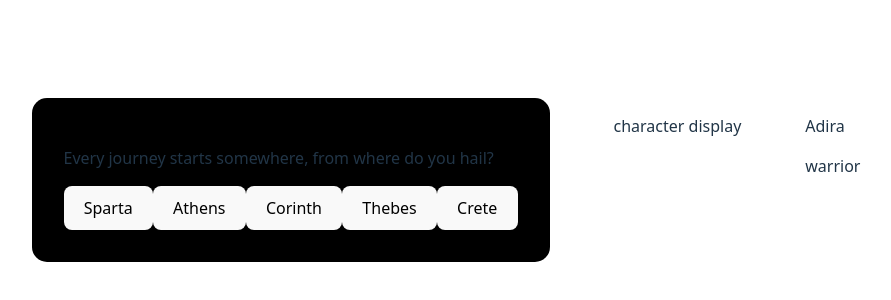
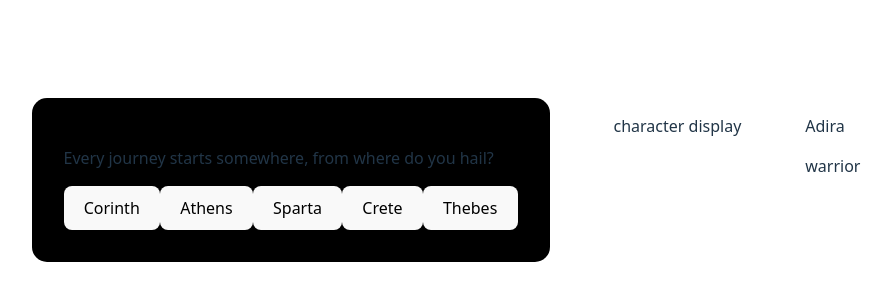
Before and after one commit to tecxh/character-gen, a React (Vite) app: page / in a window 1280 px wide. Shown: the part 220-520 px from the top of the page, without its empty margins (194-1085 px from the left). Built offline with nearby package versions, Linux system fonts and the light colour scheme.

Commit message:
use location data set to create buttons

```diff
--- a/src/components/menuScreens/OriginLocationScreen/OriginLocationScreen.tsx
+++ b/src/components/menuScreens/OriginLocationScreen/OriginLocationScreen.tsx
@@ -1,10 +1,12 @@
 import { useCharacterDispatch } from "../../../lib/CharacterContext"
+import { useData } from "../../../lib/DataContext";
 import { Button } from "../../common"
 import { LocationDescription } from "./LocationDescription";
 
 export const OriginLocationScreen = () => {
     // handles location or origin, akin to race selection in dnd or pathfinder
     const dispatch = useCharacterDispatch();
+    const { locations } = useData();
 
     const handleLocationSelect = (newLocation: string) => {
         if (dispatch)
@@ -21,11 +23,10 @@ export const OriginLocationScreen = () => {
     return (
         <div>
             <p>Every journey starts somewhere, from where do you hail?</p>
-            <Button label="Sparta" onClick={() => handleLocationSelect('sparta')}/>
-            <Button label="Athens" onClick={() => handleLocationSelect('athens')}/>
-            <Button label="Corinth" onClick={() => handleLocationSelect('corinth')}/>
-            <Button label="Thebes" onClick={() => handleLocationSelect('thebes')}/>
-            <Button label="Crete" onClick={() => handleLocationSelect('crete')}/>
+            {Object.keys(locations).map((locationKey) => {
+                const location = locations[locationKey]
+                return <Button label={location.label} onClick={() => handleLocationSelect(locationKey)} />
+            })}
             <LocationDescription />
         </div>
     )
```
